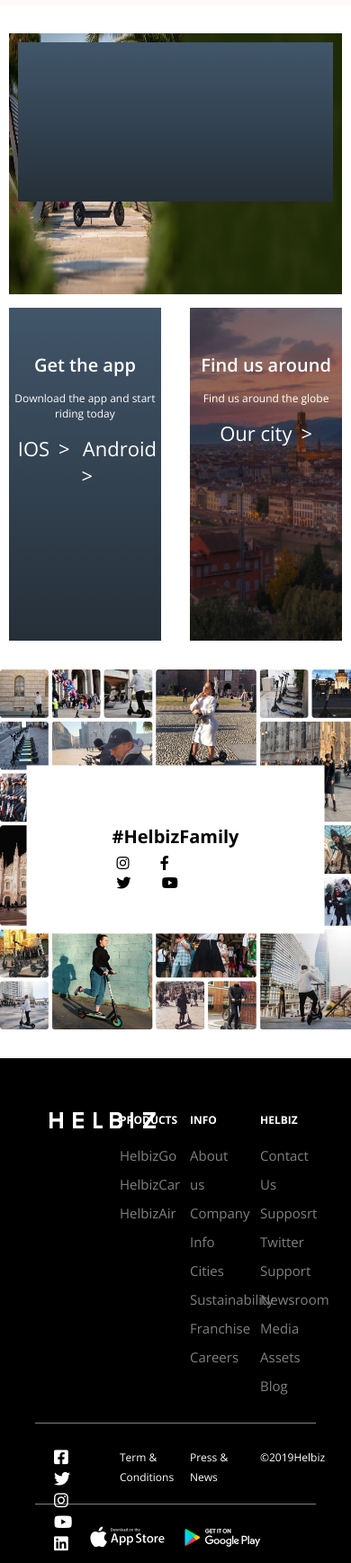
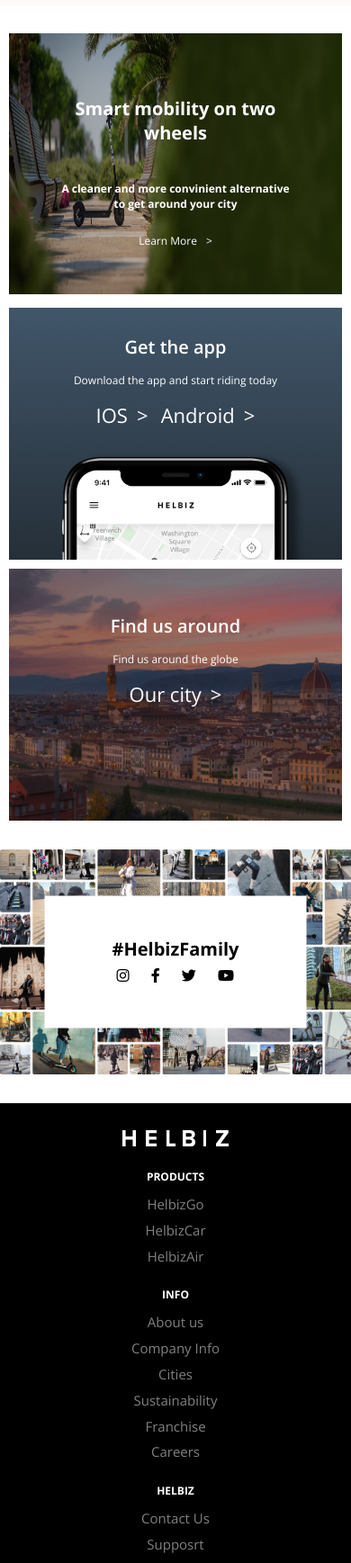
Before and after one commit to ducthang-vu/html-css-helbiz, a plain HTML site: page index.html in a window 390 px wide. Shown: the part 1660-3397 px from the top of the page at 90% size. Drawn offline with nearby package versions, Linux system fonts and the light colour scheme.

Commit message:
responsive max420 completed

```diff
--- a/index.html
+++ b/index.html
@@ -109,7 +109,7 @@
     </section>
 
     <!-- SMART-MOBILITY -->
-    <section id="smart-mobility" class="container clearfix">
+    <section id="smart-mobility" class="container clearfix relative">
       <div class="col-dx float w-50 w-sm-100">
         <h2>Smart mobility on two wheels</h2>
         <h4>A cleaner and more convinient alternative to get around your city</h4>
@@ -120,7 +120,7 @@
 
     <!-- GET-FIND-ROW -->
     <section id="get-find-row" class="container clearfix">
-      <div class="col-sx w-50 float">
+      <div class="col-sx float w-50 w-sm-100">
         <div class="box">
           <h2>Get the app</h2>
           <h4>Download the app and start riding today</h4>
@@ -129,7 +129,7 @@
         </div>
 
       </div>
-      <div class="col-dx w-50 float">
+      <div class="col-dx float w-50 w-sm-100">
         <div class="box">
           <h2>Find us around</h2>
           <h4>Find us around the globe</h4>
@@ -155,10 +155,10 @@
   <!-- FOOTER -->
   <footer>
     <section id="main-footer" class="footer-row container clearfix">
-      <div class="w-25 float">
+      <div class="float w-25 w-sm-100">
         <img src="img/helbiz-logo-footer.svg" alt="">
       </div>
-      <div class="w-25 float">
+      <div class="w-25 float w-sm-100">
         <h4>PRODUCTS</h4>
         <ul>
           <li><a href="#">HelbizGo</a></li>
@@ -166,7 +166,7 @@
           <li><a href="#">HelbizAir</a></li>
         </ul>
       </div>
-      <div class="w-25 float">
+      <div class="float w-25 w-sm-100">
         <h4>INFO</h4>
         <li><a href="#">About us</a></li>
         <li><a href="#">Company Info</a></li>
@@ -175,7 +175,7 @@
         <li><a href="#">Franchise</a></li>
         <li><a href="#">Careers</a></li>
       </div>
-      <div class="w-25 float">
+      <div class="float w-25 w-sm-100">
         <h4>HELBIZ</h4>
         <li><a href="#">Contact Us</a></li>
         <li><a href="#">Supposrt</a></li>
@@ -186,7 +186,7 @@
       </div>
     </section>
     <section id="foot-social-row" class="footer-row container clearfix">
-      <div class="w-25 float">
+      <div class="float w-25 w-sm-100">
         <div class="social-row">
           <a href="#"><i class="fab fa-facebook-square"></i></a>
           <a href="#"><i class="fab fa-twitter"></i></a>
@@ -195,13 +195,13 @@
           <a href="#"><i class="fab fa-linkedin"></i></a>
         </div>
       </div>
-      <div class="w-25 float">
+      <div class="float w-25 w-sm-100">
         <a href="#">Term & Conditions</a>
       </div>
-      <div class="w-25 float">
+      <div class="float w-25 w-sm-100">
         <a href="#">Press & News</a>
       </div>
-      <div class="w-25 float">
+      <div class="float w-25 w-sm-100">
         <a href="#">&copy;2019Helbiz</a>
       </div>
     </section>
--- a/styles/main.css
+++ b/styles/main.css
@@ -257,7 +257,9 @@ header {
   margin: auto;
 }
 
-#smart-mobility .col-dx h2 {
+/* DEBUG:  */
+
+/* #smart-mobility .col-dx h2 {
   margin-top: 120px;
   width: 400px;
   font-weight: 600;
@@ -269,7 +271,7 @@ header {
   width: 380px;
   font-weight: 400;
   font-size: 18px;
-}
+} */
 
 
 #smart-mobility .cta {
@@ -446,7 +448,27 @@ footer {
 }
 
 
+
+
+
 /* RESPONSIVE */
+@media screen and (min-width: 950px) {
+  #smart-mobility .col-dx h2 {
+    margin-top: 120px;
+    width: 400px;
+    font-weight: 600;
+  }
+  #smart-mobility .col-dx h4 {
+    margin-top: 10px;
+    margin-bottom: 10px;
+    width: 380px;
+    font-weight: 400;
+    font-size: 18px;
+  }
+}
+
+
+
 @media screen and (max-width: 420px) {
   .w-sm-100 {
     width: 100%;
@@ -584,35 +606,91 @@ footer {
   /* SMART MOBILITY */
   #smart-mobility {
     height: 290px;
+    padding: 20px;
   }
 
-  #smart-mobility .col-dx {
-    position: relative;
-    margin: 0;
-    padding: 10px;
-  }
-
-  #smart-mobility .col-dx * {
-    margin: auto;
-    max-width: 90%;
-  }
-
-  #smart-mobility .col-dx *::before {
+  #smart-mobility::before {
     position: absolute;
     content: '';
     top: 0;
     left: 0;
     width: 100%;
     height: 100%;
-    /* DEBUG:  */
-    background: linear-gradient(#41566a,#252f38);
+    background-image: linear-gradient(to right, rgba(0,0,0,0.4), rgba(0,0,0,0));
   }
 
-  #smart-mobility .col-dx h2 {
-    margin-top: 40px;
+  #smart-mobility .col-dx {
+    position: absolute;
+    left: 50%;
+    top: 50%;
+    transform: translate(-50%, -50%);
+    margin: 0;
   }
 
-  #smart-mobility .cta {
+  #smart-mobility .col-dx * {
+    margin: auto;
+    max-width: 90%;
+    padding: 20px;
+  }
+
+  #smart-mobility .col-dx a.cta {
     font-size: 12px;
   }
+
+  /* GET-FIND-ROW */
+  #get-find-row .col-sx,
+  #get-find-row .col-dx {
+    padding: 0;
+  }
+
+  #get-find-row .col-sx {
+    margin-bottom: 10px;
+  }
+
+  #get-find-row .box {
+    padding: 30px 0;
+    height: 280px;
+  }
+
+  #get-find-row .col-dx .box{
+    padding-top: 50px;
+  }
+
+  /* BIG-BANNER */
+  #big-banner {
+    height: 250px;
+  }
+
+  #big-banner .position-center {
+    padding: 45px 75px;
+  }
+
+  #big-banner .social-row a:not(:last-child) {
+    padding-right: 20px;
+  }
+
+  /* FOOTER */
+  footer {
+    padding-top: 30px;
+  }
+
+  /* Footer: MAIN FOOTER */
+  footer .w-sm-100 {
+    margin-bottom: 20px;
+    text-align: center;
+  }
+
+  footer .w-sm-100:first-child {
+    text-align: center;
+  }
+
+  #main-footer h4 {
+    padding-bottom: 8px;
+  }
+
+  #main-footer li {
+    line-height: 180%;
+  }
+
+  /* Footer: FOOT-SOCIAL-ROW */
 }
```
